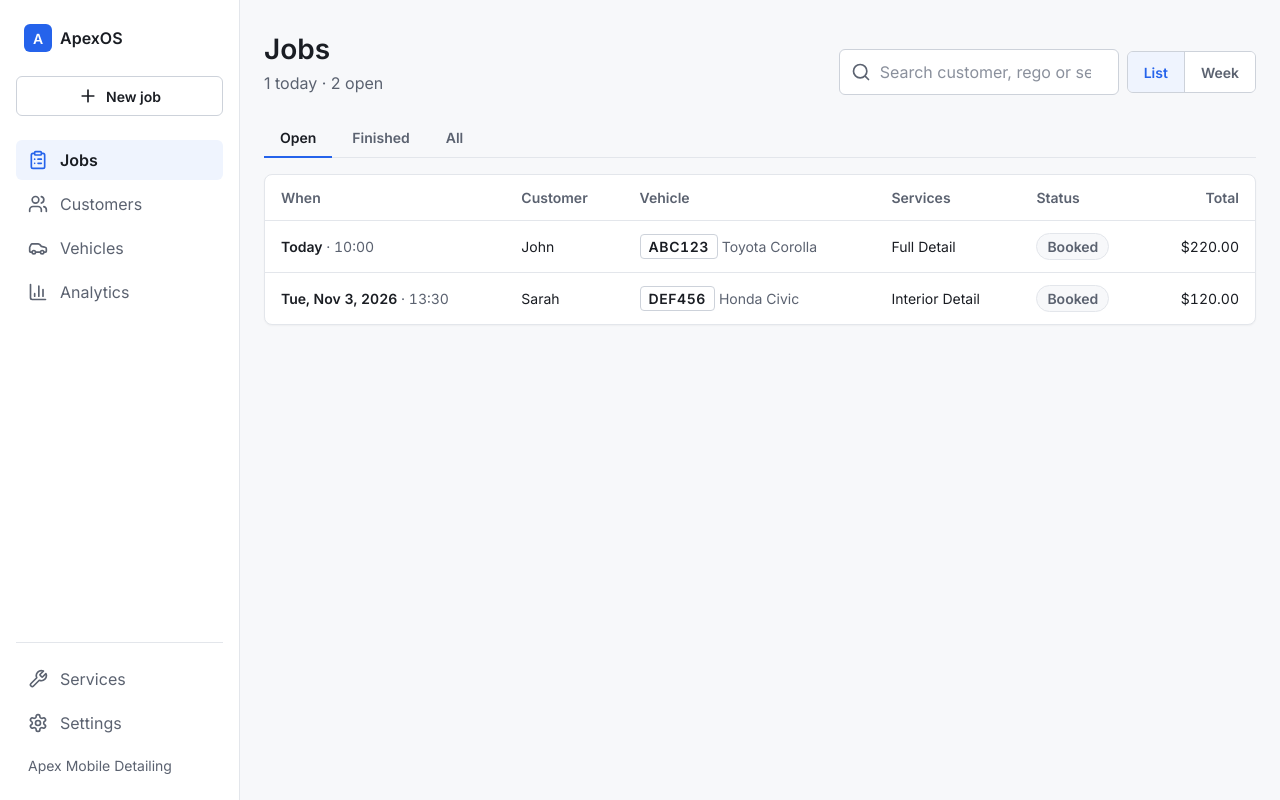
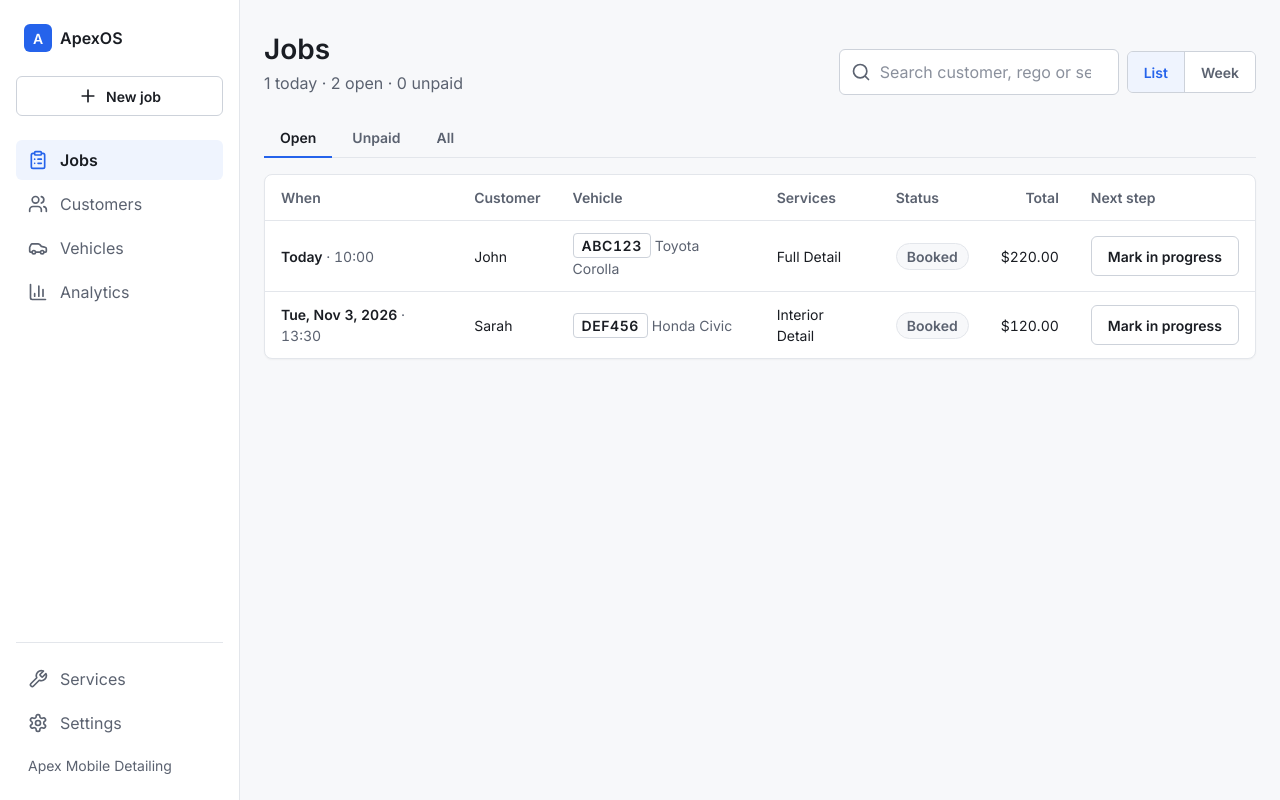
Before and after one commit to Melall462/apex-os, a React (Vite) app: page /jobs in a window 1280 px wide. Built offline with nearby package versions, Linux system fonts and the light colour scheme.

Commit message:
feat(react): add quick status buttons and unpaid tab to jobs list

```diff
--- a/src/components/Jobs.tsx
+++ b/src/components/Jobs.tsx
@@ -1,23 +1,35 @@
 import { useState } from "react"
 import { Link, useNavigate, useSearchParams } from "react-router"
 import { useData } from "../data/useData"
-import type { Job } from "../types/job"
+import type { Job, JobStatus } from "../types/job"
 import { formatDate, formatMoney, todayISO } from "../utils/date"
-import { isOpen, itemsLabel } from "../utils/jobs"
+import { itemsLabel } from "../utils/jobs"
 import WeekView from "./WeekView"
 import { EmptyState, Flash, PageHeader, SearchBox, StatusBadge } from "./ui"
 
-type View = "open" | "finished" | "all"
+type View = "open" | "unpaid" | "all"
 
 const VIEWS: { id: View, label: string }[] = [
     { id: "open", label: "Open" },
-    { id: "finished", label: "Finished" },
+    { id: "unpaid", label: "Unpaid" },
     { id: "all", label: "All" },
 ]
 
+// Open: still to do (booked or in progress). Unpaid: work done, waiting on payment.
+// Paid jobs only show under All.
+const isOpen = (job: Job) => job.status === "booked" || job.status === "in-progress"
+const isUnpaid = (job: Job) => job.status === "done"
+
+// For each status, what comes next and what the quick button says.
+// Paid has no entry because nothing comes after it, so paid jobs get no button.
+const NEXT_STEP: Partial<Record<JobStatus, { status: JobStatus, label: string }>> = {
+    "booked": { status: "in-progress", label: "Mark in progress" },
+    "in-progress": { status: "done", label: "Mark done" },
+    "done": { status: "paid", label: "Mark paid" },
+}
 
 function Jobs() {
-    const { jobs, customers, vehicles, loadDemoData } = useData()
+    const { jobs, customers, vehicles, loadDemoData, setJobStatus } = useData()
     const navigate = useNavigate()
     const [searchParams, setSearchParams] = useSearchParams()
     const layout = searchParams.get("view") === "week" ? "week" : "list"
@@ -32,7 +44,7 @@ function Jobs() {
     const serviceName = (job: Job) => itemsLabel(job.items)
 
     const visibleJobs = jobs
-        .filter((job) => view === "all" || (view === "open" ? isOpen(job) : !isOpen(job)))
+        .filter((job) => view === "all" || (view === "open" ? isOpen(job) : isUnpaid(job)))
         .filter((job) => {
             if (!term) return true
             const vehicle = vehicleFor(job)
@@ -41,11 +53,13 @@ function Jobs() {
         })
         .sort((a, b) => {
             const order = `${a.date} ${a.time}`.localeCompare(`${b.date} ${b.time}`)
-            return view === "open" ? order : -order
+            // Open and Unpaid show the oldest first (next up, or waiting longest). All shows newest first.
+            return view === "all" ? -order : order
         })
 
     const todayCount = jobs.filter((j) => j.date === today && isOpen(j)).length
     const openCount = jobs.filter(isOpen).length
+    const unpaidCount = jobs.filter(isUnpaid).length
 
     if (customers.length === 0) {
         return (
@@ -69,7 +83,7 @@ function Jobs() {
             <Flash />
             <PageHeader
                 title="Jobs"
-                subtitle={`${todayCount} today · ${openCount} open`}
+                subtitle={`${todayCount} today · ${openCount} open · ${unpaidCount} unpaid`}
             >
                 {layout === "list" && <SearchBox value={search} onChange={setSearch} placeholder="Search customer, rego or service" />}
                 <div className="switch" role="group" aria-label="Show as">
@@ -94,7 +108,7 @@ function Jobs() {
 
                 <div className="card">
                     {visibleJobs.length === 0 ?
-                        <EmptyState title={term ? "No jobs match that search" : view === "open" ? "No open jobs" : "No jobs here yet"}>
+                        <EmptyState title={term ? "No jobs match that search" : view === "open" ? "No open jobs" : view === "unpaid" ? "Nothing waiting on payment" : "No jobs here yet"}>
                             {term ? "Try a name, rego or service." : <span>Use <Link to="/jobs/new">New job</Link> to book one.</span>}
                         </EmptyState> :
                         <table className="table">
@@ -106,11 +120,13 @@ function Jobs() {
                                     <th>Services</th>
                                     <th>Status</th>
                                     <th className="num">Total</th>
+                                    <th>Next step</th>
                                 </tr>
                             </thead>
                             <tbody>
                                 {visibleJobs.map((job) => {
                                     const vehicle = vehicleFor(job)
+                                    const next = NEXT_STEP[job.status]
                                     return (
                                         <tr key={job.id} className="clickable" onClick={() => navigate(`/jobs/${job.id}`)}>
                                             <td className="lead">
@@ -126,6 +142,14 @@ function Jobs() {
                                             <td data-label="Services">{serviceName(job)}</td>
                                             <td data-label="Status"><StatusBadge status={job.status} /></td>
                                             <td data-label="Total" className="num">{formatMoney(job.price)}</td>
+                                            <td data-label="Next step">
+                                                {next &&
+                                                    <button className="btn" onClick={(event) => {
+                                                        event.stopPropagation()
+                                                        setJobStatus(job.id, next.status)
+                                                    }}>{next.label}</button>
+                                                }
+                                            </td>
                                         </tr>
                                     )
                                 })}
```
